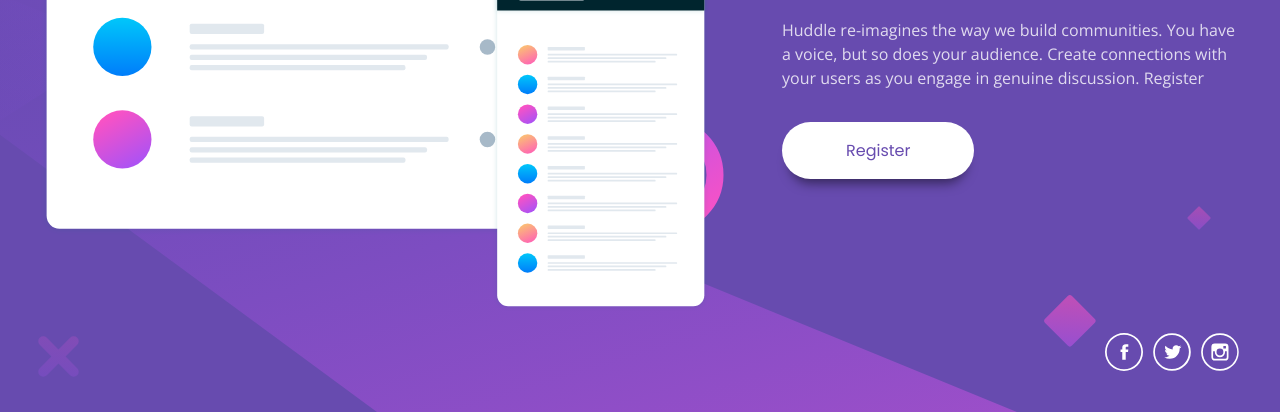
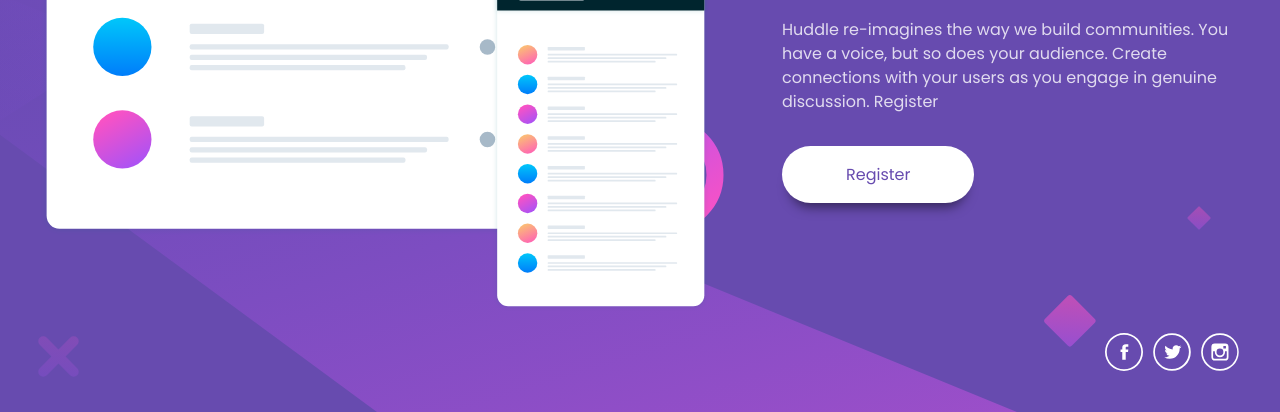
Before and after one commit to xphstos/huddle-landing-page-with-single-introductory-section, a website built with Parcel: page src/index.html in a window 1280 px wide. Shown: the part 388-800 px from the top of the page. Built offline with nearby package versions, Linux system fonts and the light colour scheme.

Commit message:
font update

```diff
--- a/src/scss/_defaults.scss
+++ b/src/scss/_defaults.scss
@@ -17,7 +17,7 @@
 	min-height: 100%;
 	margin: 0;
 	padding: 72px 0;
-	font: 400 1rem / 1.5 "Open Sans", sans-serif;
+	font: 400 1rem / 1.5 "Poppins", sans-serif;
 	display: grid;
 	place-content: center;
 	color: var(--white);
```
